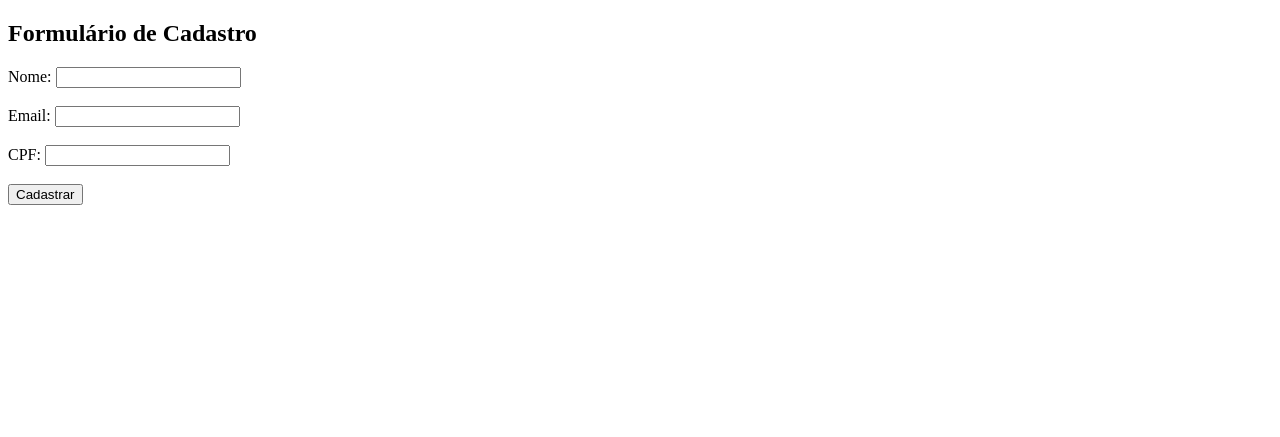
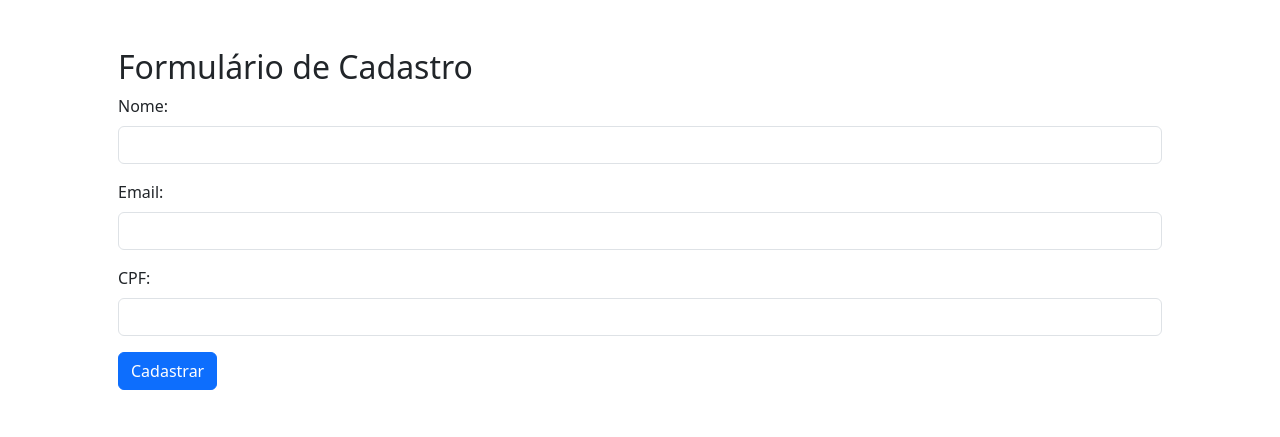
Before and after one commit to smariarnhold/progweb20242, a PHP site: page /exercicio4.php/cadclienteself.php in a window 1280 px wide. Shown: the top 437 px of the page. Run offline with PHP 8.4, Linux system fonts and the light colour scheme.

Commit message:
Update cadclienteself.php

```diff
--- a/exercicio4.php/cadclienteself.php
+++ b/exercicio4.php/cadclienteself.php
@@ -2,9 +2,14 @@
 <html lang="pt-BR">
 <head>
     <meta charset="UTF-8">
+    <meta name="viewport" content="width=device-width, initial-scale=1.0">
     <title>Cadastro</title>
+    <!-- Inclusão do Bootstrap via CDN -->
+    <link href="https://cdn.jsdelivr.net/npm/bootstrap@5.3.1/dist/css/bootstrap.min.css" rel="stylesheet" integrity="sha384-4bw+/aepP/YC94hEpVNVgiZdgIC5+VKNBQNGCHeKRQN+PtmoHDEXuppvnDJzQIu9" crossorigin="anonymous">
+    <script src="https://cdn.jsdelivr.net/npm/bootstrap@5.3.1/dist/js/bootstrap.bundle.min.js" integrity="sha384-HwwvtgBNo3bZJJLYd8oVXjrBZt8cqVSpeBNS5n7C8IVInixGAoxmnlMuBnhbgrkm" crossorigin="anonymous" defer></script>
 </head>
 <body>
+    <div class="container p-5">
         <?php
         // Define o fuso horário para o Brasil
         date_default_timezone_set('America/Sao_Paulo');
@@ -33,37 +38,44 @@
 
             if ($erro) {
                 // Exibe o formulário novamente com a mensagem de erro
-            echo "<p style='color:red;'>$erro</p>";
+                echo "<div class='alert alert-danger'>$erro</div>";
             } else {
                 // Dados válidos, exibe o resultado
                 $dataCadastro = date("d/m/Y H:i:s");
 
                 echo "<h2>Dados cadastrados com sucesso!</h2>";
-            echo "Nome: " . htmlspecialchars($nome) . "<br>";
-            echo "Email: " . htmlspecialchars($email) . "<br>";
-            echo "CPF: " . htmlspecialchars($cpf) . "<br>";
-            echo "Data de Cadastro: " . htmlspecialchars($dataCadastro) . "<br>";
+                echo "<ul class='list-group'>";
+                echo "<li class='list-group-item'><strong>Nome:</strong> " . htmlspecialchars($nome) . "</li>";
+                echo "<li class='list-group-item'><strong>Email:</strong> " . htmlspecialchars($email) . "</li>";
+                echo "<li class='list-group-item'><strong>CPF:</strong> " . htmlspecialchars($cpf) . "</li>";
+                echo "<li class='list-group-item'><strong>Data de Cadastro:</strong> " . htmlspecialchars($dataCadastro) . "</li>";
+                echo "</ul>";
                 exit(); // Encerra o script para que o formulário não seja exibido novamente
             }
         }
         ?>
 
-    <!-- Exibe o formulário se os dados não foram enviados ou se houver erros -->
+        <!-- Formulário para preencher -->
         <h2>Formulário de Cadastro</h2>
         <form action="cadclienteself.php" method="post">
-        <label for="nome">Nome:</label>
-        <input type="text" id="nome" name="nome" required value="<?= isset($nome) ? htmlspecialchars($nome) : '' ?>">
-        <br><br>
+            <div class="mb-3">
+                <label for="nome" class="form-label">Nome:</label>
+                <input type="text" class="form-control" id="nome" name="nome" required value="<?= isset($nome) ? htmlspecialchars($nome) : '' ?>">
+            </div>
 
-        <label for="email">Email:</label>
-        <input type="email" id="email" name="email" required value="<?= isset($email) ? htmlspecialchars($email) : '' ?>">
-        <br><br>
+            <div class="mb-3">
+                <label for="email" class="form-label">Email:</label>
+                <input type="email" class="form-control" id="email" name="email" required value="<?= isset($email) ? htmlspecialchars($email) : '' ?>">
+            </div>
 
-        <label for="cpf">CPF:</label>
-        <input type="text" id="cpf" name="cpf" required value="<?= isset($cpf) ? htmlspecialchars($cpf) : '' ?>">
-        <br><br>
+            <div class="mb-3">
+                <label for="cpf" class="form-label">CPF:</label>
+                <input type="text" class="form-control" id="cpf" name="cpf" required value="<?= isset($cpf) ? htmlspecialchars($cpf) : '' ?>">
+            </div>
 
-        <input type="submit" value="Cadastrar">
+            <button type="submit" class="btn btn-primary">Cadastrar</button>
         </form>
+    </div>
+
 </body>
 </html>
```
Lines whose indentation alone changed are shown as unchanged.
